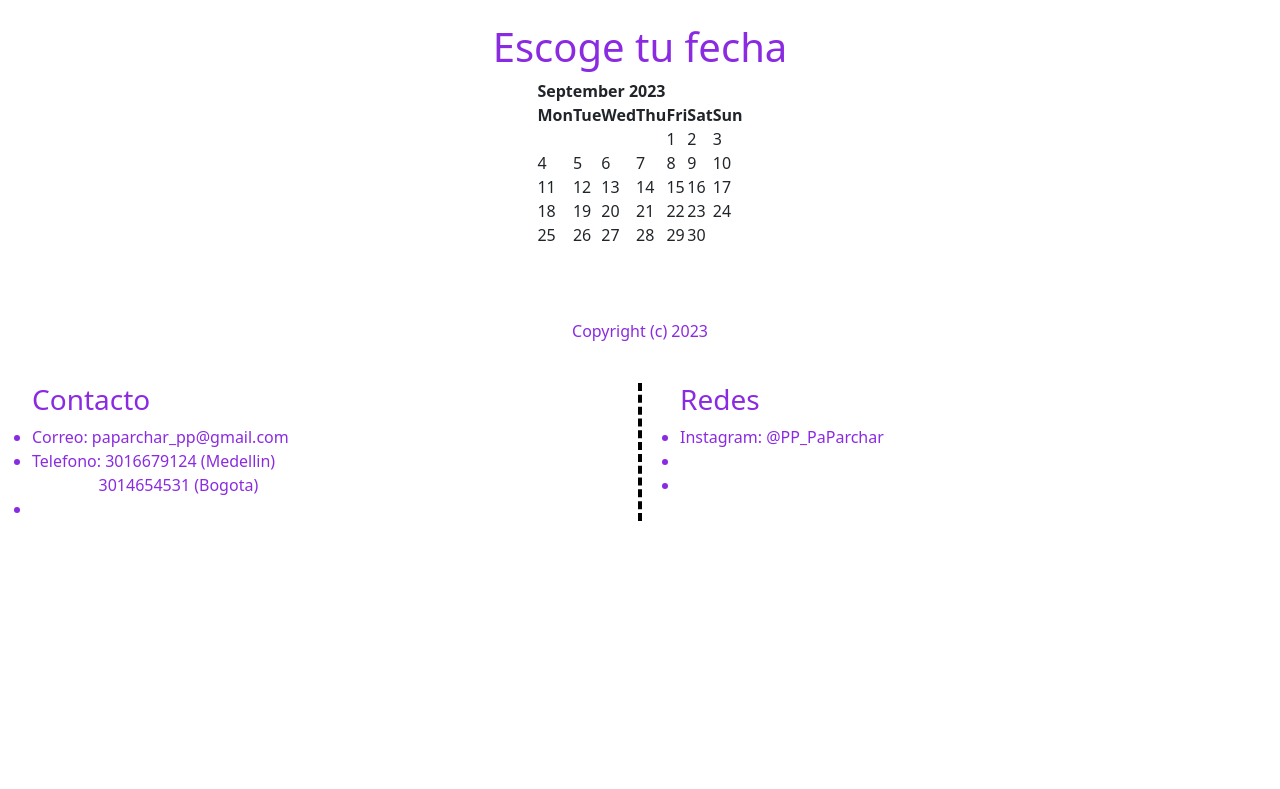
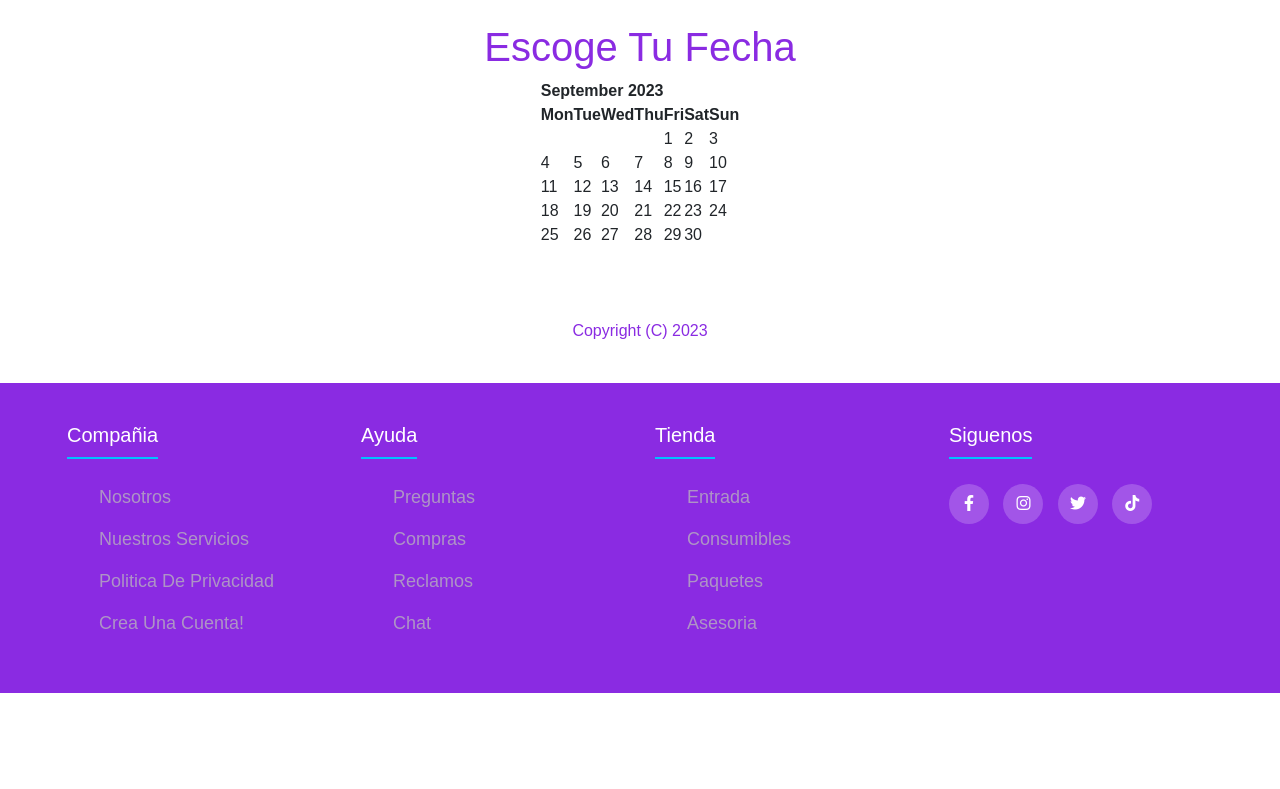
Before and after one commit to Polnareff69/PaParchar, a Django app: page / in a window 1280 px wide. Shown: the part 446-1235 px from the top of the page. Before the commit the page ends 967 px from the top, so only its background shows below. Run offline with Django 3.2, Linux system fonts and the light colour scheme; some libraries are stand-ins or nearby versions.

Commit message:
Agrege la carpeta Static en donde van los .CSS y img, adicional puse el footer con CSS

```diff
--- a/PP/settings.py
+++ b/PP/settings.py
@@ -11,6 +11,8 @@ https://docs.djangoproject.com/en/3.2/ref/settings/
 """
 
 from pathlib import Path
+from django.urls import path, include
+import os
 
 # Build paths inside the project like this: BASE_DIR / 'subdir'.
 BASE_DIR = Path(__file__).resolve().parent.parent
@@ -120,6 +122,8 @@ USE_TZ = True
 
 STATIC_URL = '/static/'
 
+STATICFILES_DIRS = (os.path.join(BASE_DIR,'eventos/static'),)
+
 # Default primary key field type
 # https://docs.djangoproject.com/en/3.2/ref/settings/#default-auto-field
 
--- a/PP/urls.py
+++ b/PP/urls.py
@@ -14,8 +14,11 @@ Including another URLconf
     2. Add a URL to urlpatterns:  path('blog/', include('blog.urls'))
 """
 from django.contrib import admin
-from django.urls import path
+from django.urls import path, include
 from eventos import views as eventoVista
+from django.conf.urls.static import static
+from django.conf import settings
+
 
 urlpatterns = [
     path('admin/', admin.site.urls),
@@ -28,4 +31,4 @@ urlpatterns = [
     path('show_event/<event_id>',eventoVista.show_events, name='show_event'),
     path('search_result',eventoVista.search_result, name='search_result'),
     path('update_venue/<venue_id>', eventoVista.update_venue, name='update_venue'),
-]
+] + static(settings.STATIC_URL, document_root=settings.STATIC_ROOT)
--- /dev/null
+++ b/eventos/static/css/style.css
@@ -0,0 +1,90 @@
+*{
+    margin: 0;
+    padding: 0;
+    box-sizing: border-box;
+    list-style: none;
+
+}
+
+body{
+    font-family: sans-serif;
+    text-transform: capitalize;
+    display: flex;
+    flex-direction: column;
+    min-height: 100vh;
+
+}
+
+.container{
+    max-width: 1200px;
+    margin: 0 auto;
+}
+
+.footer{
+    background-color: blueviolet;
+    padding: 40px 0;
+    margin-top: auto;
+
+}
+
+.footer-row{
+    display: flex;
+    flex-wrap: wrap;
+}
+
+.footer-links {
+    width: 25%;
+    padding: 0 15px;
+}
+
+.footer-links h4{
+    font-size: 20px;
+    color: #FFFF;
+    margin-bottom: 25px;
+    font-weight: 500;
+    border-bottom: 2px solid #00C3FF;
+    padding-bottom: 10px;
+    display: inline-block;
+}
+
+.footer-links ul li a {
+    font-size: 18px;
+    text-decoration: none;
+    color: #BBBB;
+    display: block;
+    margin-bottom: 15px;
+    transition: all .3s ease;
+}
+
+.footer-links ul li a:hover {
+   color: #FFFF;
+   padding-left: 6px;
+}
+
+.social-links a{
+    display: inline-block;
+    min-height: 40px;
+    width: 40px;
+    background-color: rgba(255,255,255,0.2);
+    margin: 0 10px 10px 0;
+    text-align: center;
+    line-height: 40px;
+    border-radius: 50%;
+    color: #FFFF;
+    transition: all .5s ease;
+
+}
+
+.social-links a:hover{
+    background-color: blue;
+}
+
+@media(max-width:991px){
+    .footer-row{
+        text-align: center;
+    }
+    .footer-links{
+        width: 100%;
+        margin-bottom: 30px;
+    }
+}
--- a/eventos/templates/eventos/base.html
+++ b/eventos/templates/eventos/base.html
@@ -1,10 +1,11 @@
+{% load static %}
 <!doctype html>
 <html lang="en">
   <head>
     <meta charset="utf-8">
     <meta name="viewport" content="width=device-width, initial-scale=1">
     <title>PaParchar</title>
-    <link rel="stylesheet" href="style.css">
+    <link rel="stylesheet" href='{% static "css/style.css" %}'>
     <link href="https://cdn.jsdelivr.net/npm/bootstrap@5.3.2/dist/css/bootstrap.min.css" rel="stylesheet" integrity="sha384-T3c6CoIi6uLrA9TneNEoa7RxnatzjcDSCmG1MXxSR1GAsXEV/Dwwykc2MPK8M2HN" crossorigin="anonymous">
     <script src="https://cdn.jsdelivr.net/npm/@popperjs/core@2.9.2/dist/umd/popper.min.js" ></script>
     <script src="https://cdn.jsdelivr.net/npm/bootstrap@5.0.1/dist/js/bootstrap.min.js" integrity="sha384-Atwg2Pkwv9vp0ygtn1JAojH0nYbwNJLPhwyoVbhoPwBhjQPR5VtM2+xf0Uwh9KtT" crossorigin="anonymous"></script>
@@ -12,30 +13,19 @@
   <body>
     {% include 'eventos/navbar.html' %}
 
-
-
-
     <br/>
     {% block content %}
 
     {% endblock %}
+
     <script src="https://cdn.jsdelivr.net/npm/bootstrap@5.3.2/dist/js/bootstrap.bundle.min.js" integrity="sha384-C6RzsynM9kWDrMNeT87bh95OGNyZPhcTNXj1NW7RuBCsyN/o0jlpcV8Qyq46cDfL" crossorigin="anonymous"></script>
     <script src="https://cdn.jsdelivr.net/npm/@popperjs/core@2.11.8/dist/umd/popper.min.js" integrity="sha384-I7E8VVD/ismYTF4hNIPjVp/Zjvgyol6VFvRkX/vR+Vc4jQkC+hVqc2pM8ODewa9r" crossorigin="anonymous"></script>
     <script src="https://cdn.jsdelivr.net/npm/bootstrap@5.3.2/dist/js/bootstrap.min.js" integrity="sha384-BBtl+eGJRgqQAUMxJ7pMwbEyER4l1g+O15P+16Ep7Q9Q+zqX6gSbd85u4mG4QzX+" crossorigin="anonymous"></script>
 
     <br>
-    <div id="columnas" style="column-count:2; column-rule:4px dashed rgb(0, 0, 0);" >
-      <ul>
-        <h3 style="color: blueviolet;">Contacto</h3>
-        <li style="color: blueviolet;">Correo: paparchar_pp@gmail.com</li>
-        <li style="color: blueviolet;">Telefono: 3016679124 (Medellin) <br>&nbsp;&nbsp;&nbsp;&nbsp;&nbsp;&nbsp;&nbsp;&nbsp;&nbsp;&nbsp;&nbsp;&nbsp;&nbsp;&nbsp;&nbsp;&nbsp;3014654531 (Bogota)</br></li>
-        <li style="color: blueviolet;"></li>
-        <h3 style="color: blueviolet;">Redes</h3>
-        <li style="color: blueviolet;">Instagram: @PP_PaParchar</li>
-        <li style="color: blueviolet;"></li>
-        <li style="color: blueviolet;"></li>
-      </ul>
-    </div>
+    {% include 'eventos/footer.html' %}
+
+    <br/>
 
   <body>
 </html>
--- /dev/null
+++ b/eventos/templates/eventos/footer.html
@@ -0,0 +1,64 @@
+{% load static %}
+<!doctype html>
+<html lang="en">
+  <head>
+    <meta charset="utf-8">
+    <meta http-equiv="X-UA-Compatible" content="IE=edge">
+    <meta name="viewport" content="width=device-width, initial-scale=1">
+    <link rel="stylesheet" href='{% static "css/style.css" %}'>
+    <link rel="stylesheet" href="https://cdnjs.cloudflare.com/ajax/libs/font-awesome/6.2.1/css/all.min.css">
+
+    </head>
+
+    <body>
+        <footer class="footer">
+            <div class="container">
+                <div class="footer-row">
+                    <div class="footer-links">
+                        <h4>Compañia</h4>
+                        <ul>
+                            <li><a href="#">Nosotros</a></li>
+                            <li><a href="#">Nuestros servicios</a></li>
+                            <li><a href="#">Politica de privacidad</a></li>
+                            <li><a href="#">Crea una cuenta!</a></li>
+
+                        </ul>
+                    </div>
+                    <div class="footer-links">
+                        <h4>Ayuda</h4>
+                        <ul>
+                            <li><a href="#">Preguntas</a></li>
+                            <li><a href="#">Compras</a></li>
+                            <li><a href="#">Reclamos</a></li>
+                            <li><a href="#">Chat</a></li>
+                        </ul>
+                    </div>
+                    <div class="footer-links">
+                        <h4>Tienda</h4>
+                        <ul>
+                            <li><a href="#">Entrada</a></li>
+                            <li><a href="#">Consumibles</a></li>
+                            <li><a href="#">Paquetes</a></li>
+                            <li><a href="#">Asesoria</a></li>
+                        </ul>
+                    </div>
+                    <div class="footer-links">
+                        <h4>Siguenos</h4>
+                        <div class="social-links">
+                            <a href="#"><i class="fab fa-facebook-f"></i></a>
+                            <a href="#"><i class="fab fa-instagram"></i></a>
+                            <a href="#"><i class="fab fa-twitter"></i></a>
+                            <a href="#"><i class="fab fa-tiktok"></i></a>
+                        </div>
+                    </div>
+                </div>
+            </div>
+        </footer>
+
+
+
+
+
+    </body>
+
+</hmtl>
```
Also changed, not shown: eventos/templates/eventos/style.css (deleted).
